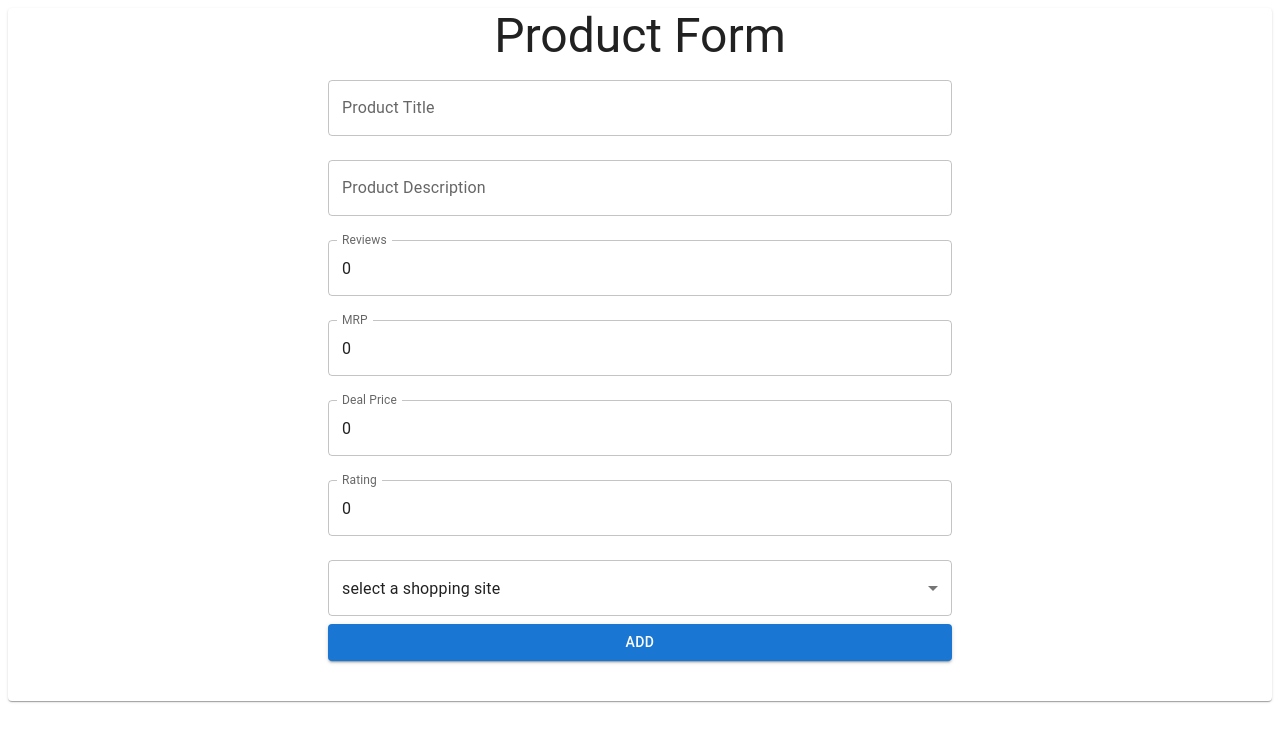
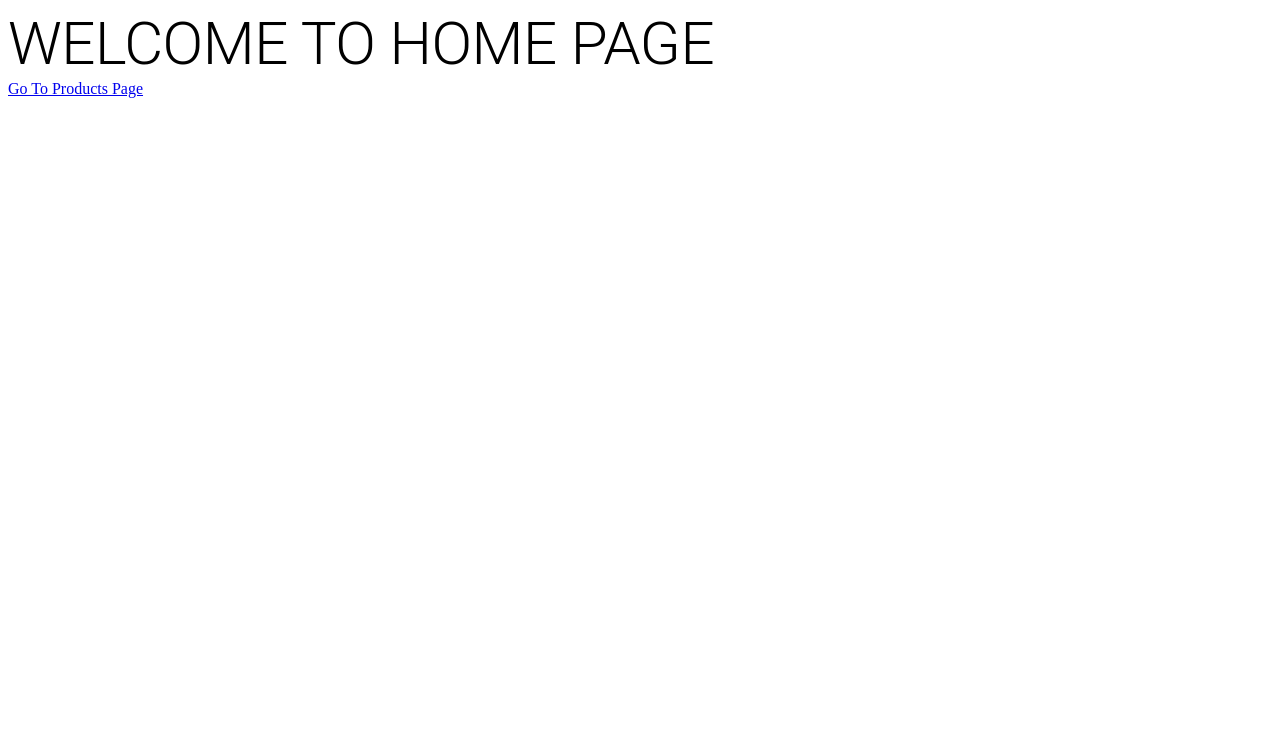
Before and after one commit to Dhanusree123/React-Hook-Forms, a Next.js app: page / in a window 1280 px wide. Shown: the top 742 px of the page. Built offline with nearby package versions, Linux system fonts and the light colour scheme.

Commit message:
toast in progress

```diff
--- /dev/null
+++ b/app/components/HomePage.tsx
@@ -0,0 +1,13 @@
+import { Typography } from "@mui/material";
+import Link from "next/link";
+
+const HomePage = () => {
+  return (
+    <>
+      <Typography variant="h2">WELCOME TO HOME PAGE</Typography>
+      <Link href="/productaddform">Go To Products Page</Link>
+    </>
+  );
+};
+
+export default HomePage;
--- a/app/components/ProductForm.tsx
+++ b/app/components/ProductForm.tsx
@@ -1,9 +1,8 @@
 "use client";
 import React from "react";
-import { useForm } from "react-hook-form";
+import { FormProvider, useForm } from "react-hook-form";
 import { zodResolver } from "@hookform/resolvers/zod";
 import Card from "@mui/material/Card";
-import TextField from "@mui/material/TextField";
 import FormControl from "@mui/material/FormControl";
 import Select from "@mui/material/Select";
 import MenuItem from "@mui/material/MenuItem";
@@ -13,13 +12,10 @@ import { Typography } from "@mui/material";
 import { useRouter } from "next/navigation";
 import { toast } from "sonner";
 import { NewProductSchema, ProductFormData } from "../types/ProductSchema";
+import TextFieldController from "./TextFieldController";
 
 const ProductForm = () => {
-  const {
-    register,
-    handleSubmit,
-    formState: { errors },
-  } = useForm<ProductFormData>({
+  const methods = useForm<ProductFormData>({
     resolver: zodResolver(NewProductSchema),
     defaultValues: {
       productTitle: "",
@@ -32,6 +28,11 @@ const ProductForm = () => {
     },
   });
 
+  const {
+    register,
+    handleSubmit,
+    formState: { errors },
+  } = methods;
   const router = useRouter();
 
   const productData = localStorage.getItem("products");
@@ -63,6 +64,7 @@ const ProductForm = () => {
         <Typography variant="h3" textAlign="center">
           Product Form
         </Typography>
+        <FormProvider {...methods}>
           <Grid
             sx={{ paddingLeft: 40, paddingRight: 40, paddingBottom: 5 }}
             container
@@ -70,51 +72,45 @@ const ProductForm = () => {
             direction="column"
             onSubmit={handleSubmit(onSubmit)}
           >
-          <TextField
+            <TextFieldController
               label="Product Title"
-            {...register("productTitle")}
-            error={!!errors.productTitle}
+              name="productTitle"
               helperText={errors.productTitle?.message}
-            margin="normal"
             />
-          <TextField
+            <TextFieldController
               label="Product Description"
-            {...register("productDescription")}
-            error={!!errors.productDescription}
+              name="productDescription"
               helperText={errors.productDescription?.message}
-            margin="normal"
             />
-          <TextField
+
+            <TextFieldController
               label="Reviews"
+              name="reviews"
               type="number"
-            {...register("reviews")}
-            error={!!errors.reviews}
               helperText={errors.reviews?.message}
-            margin="normal"
             />
-          <TextField
+
+            <TextFieldController
               label="MRP"
-            {...register("mrp")}
-            error={!!errors.mrp}
+              name="mrp"
+              type="number"
               helperText={errors.mrp?.message}
-            margin="normal"
             />
-          <TextField
-            label="Deal Price"
+
+            <TextFieldController
+              label="Deal price"
+              name="dealPrice"
               type="number"
-            {...register("dealPrice")}
-            error={!!errors.dealPrice}
               helperText={errors.dealPrice?.message}
-            margin="normal"
             />
-          <TextField
+
+            <TextFieldController
               label="Rating"
+              name="rating"
               type="number"
-            {...register("rating")}
-            error={!!errors.rating}
               helperText={errors.rating?.message}
-            margin="normal"
             />
+
             <FormControl margin="normal" error={!!errors.shoppingSite}>
               <Select
                 {...register("shoppingSite")}
@@ -134,6 +130,7 @@ const ProductForm = () => {
               ADD
             </Button>
           </Grid>
+        </FormProvider>
       </Card>
     </>
   );
--- /dev/null
+++ b/app/components/TextFieldController.tsx
@@ -0,0 +1,36 @@
+"use client";
+import { TextField } from "@mui/material";
+import { Controller, useFormContext } from "react-hook-form";
+
+type Props = {
+  label: string;
+  name: string;
+  type?: string;
+  helperText?: string | undefined;
+};
+
+const TextFieldController = (props: Props) => {
+  const { label, name, type, helperText } = props;
+  const { control, register } = useFormContext();
+  return (
+    <Controller
+      name={name}
+      defaultValue=""
+      control={control}
+      render={({ field, fieldState: { error } }) => (
+        <TextField
+          {...field}
+          label={label}
+          {...register(name)}
+          type={type}
+          fullWidth
+          margin="normal"
+          error={error ? true : false}
+          helperText={helperText}
+        />
+      )}
+    />
+  );
+};
+
+export default TextFieldController;
--- a/app/page.tsx
+++ b/app/page.tsx
@@ -1,13 +1,11 @@
-"use client";
-import React from "react";
-import ProductForm from "./components/ProductForm";
 import { Toaster } from "sonner";
+import HomePage from "./components/HomePage";
 
 export default function Home() {
   return (
     <>
       <Toaster position="top-right" richColors />
-      <ProductForm />
+      <HomePage />
     </>
   );
 }
--- a/app/products/page.tsx
+++ b/app/products/page.tsx
@@ -45,9 +45,7 @@ const SITE = [
 const ProductTable = () => {
   const router = useRouter();
   const searchParams = useSearchParams();
-  // console.log("searchParams", searchParams);
   const params = new URLSearchParams(searchParams.toString());
-  // console.log(params);
 
   const [products, setProducts] = useState<ProductFormData[]>(
     JSON.parse(localStorage.getItem("products") ?? "") ?? []
@@ -122,7 +120,6 @@ const ProductTable = () => {
       ? selectedSites.filter((item) => item !== selected)
       : [...selectedSites, selected];
 
-    const params = new URLSearchParams(location.search);
     if (updatedValues.length) {
       params.set("shoppingSite", updatedValues.join(","));
     } else {
--- a/tsconfig.json
+++ b/tsconfig.json
@@ -22,6 +22,6 @@
       "@/*": ["./*"]
     }
   },
-  "include": ["next-env.d.ts", "**/*.ts", "**/*.tsx", ".next/types/**/*.ts"],
+  "include": ["next-env.d.ts", "**/*.ts", "**/*.tsx", ".next/types/**/*.ts", "app/products/product/[productId]"],
   "exclude": ["node_modules"]
 }
```
Also changed, not shown: app/productaddform/page.tsx (added, +8 -0 lines), app/products/product/[productId].tsx/page.tsx (deleted, +0 -54 lines), app/products/product/[productId]/page.tsx (renamed from app/product/page.tsx, +12 -17 lines). Lines whose indentation alone changed are shown as unchanged.
